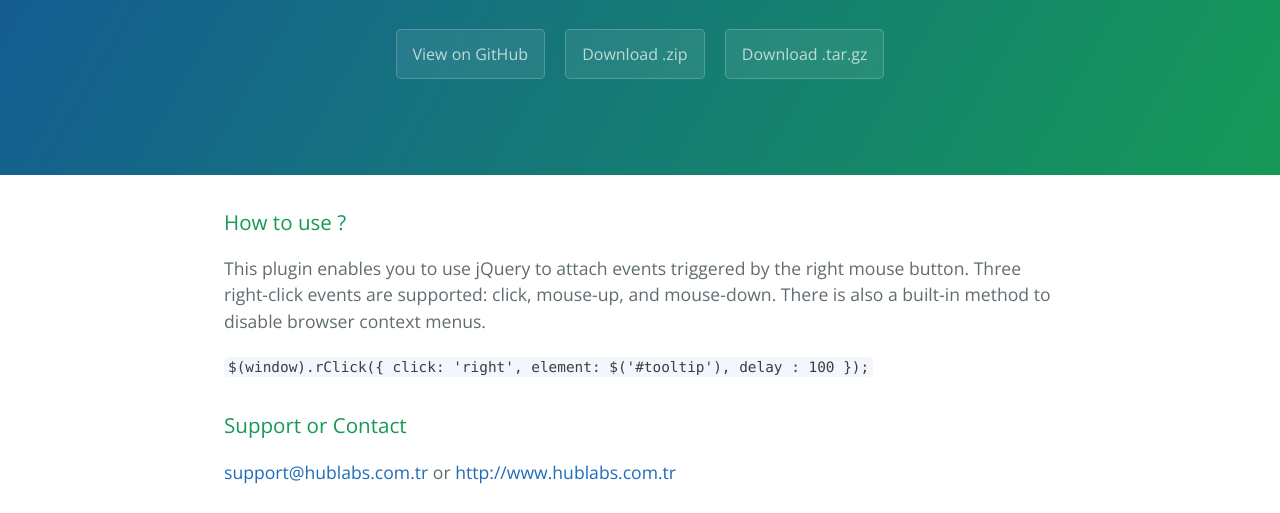
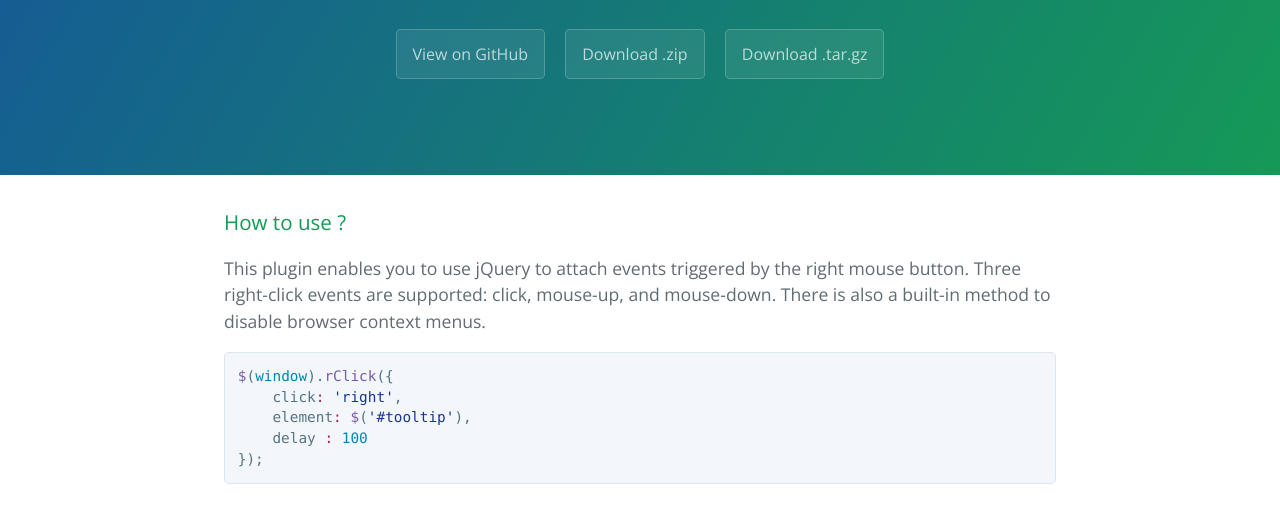
Before and after one commit to ufukOzarslan/rClick.js, a plain HTML site: page index.html in a window 1280 px wide. Shown: the part 238-751 px from the top of the page. Drawn offline with nearby package versions, Linux system fonts and the light colour scheme.

Commit message:
Create gh-pages branch via GitHub

```diff
--- a/index.html
+++ b/index.html
@@ -24,13 +24,11 @@
 
 <p>This plugin enables you to use jQuery to attach events triggered by the right mouse button. Three right-click events are supported: click, mouse-up, and mouse-down. There is also a built-in method to disable browser context menus.</p>
 
-<p><code>
-$(window).rClick({
-    click: 'right',
-    element: $('#tooltip'),
-    delay : 100
-});
-</code></p>
+<div class="highlight highlight-source-js"><pre><span class="pl-en">$</span>(<span class="pl-c1">window</span>).<span class="pl-en">rClick</span>({
+    click<span class="pl-k">:</span> <span class="pl-s"><span class="pl-pds">'</span>right<span class="pl-pds">'</span></span>,
+    element<span class="pl-k">:</span> <span class="pl-en">$</span>(<span class="pl-s"><span class="pl-pds">'</span>#tooltip<span class="pl-pds">'</span></span>),
+    delay <span class="pl-k">:</span> <span class="pl-c1">100</span>
+});</pre></div>
 
 <h3>
 <a id="support-or-contact" class="anchor" href="#support-or-contact" aria-hidden="true"><span aria-hidden="true" class="octicon octicon-link"></span></a>Support or Contact</h3>
```
Also changed, not shown: params.json (+1 -1 lines).
